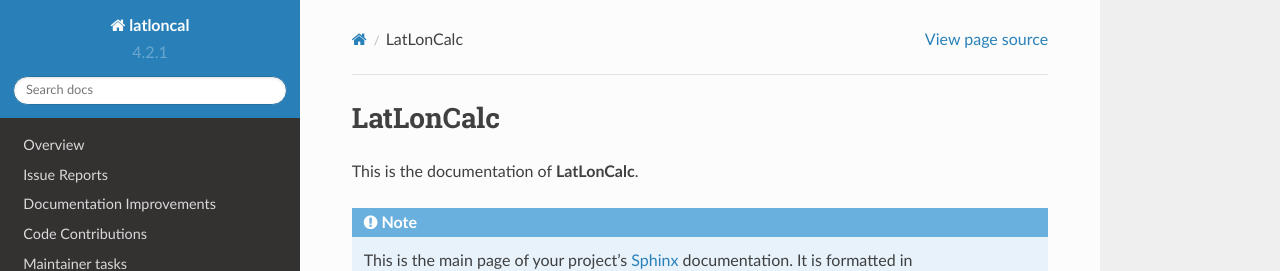
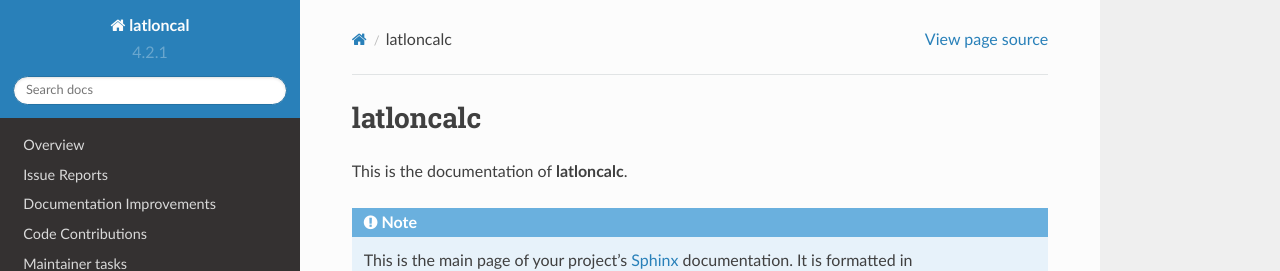
Before and after one commit to eelcovv/LatLonCalc, a Sphinx documentation site: the page built from docs/index.rst, in a window 1280 px wide and 900 px high. Shown: the top 271 px of the window. Built offline with Sphinx 7.4.7 and the Read the Docs theme 2.0.0, drawn with Linux system fonts in a browser that asks for light colours; the version number is read from the project's files by our own code.

Commit message:
last changes

```diff
--- a/README.rst
+++ b/README.rst
@@ -134,7 +134,7 @@
 --------
 Import the classes::
 
-   >> from latloncalc.LatLon import LatLon, Latitude, Longitude
+   >> from latloncalc.latlon import LatLon, Latitude, Longitude
 
 Create a *LatLon* object from coordinates::
 
--- a/docs/conf.py
+++ b/docs/conf.py
@@ -99,7 +99,7 @@
 # If you don’t need the separation provided between version and release,
 # just set them both to the same value.
 try:
-    from LatLonCalc import __version__ as version
+    from latloncalc import __version__ as version
 except ImportError:
     version = ""
 
--- a/docs/index.rst
+++ b/docs/index.rst
@@ -1,8 +1,8 @@
 ==========
-LatLonCalc
+latloncalc
 ==========
 
-This is the documentation of **LatLonCalc**.
+This is the documentation of **latloncalc**.
 
 .. note::
 
```
